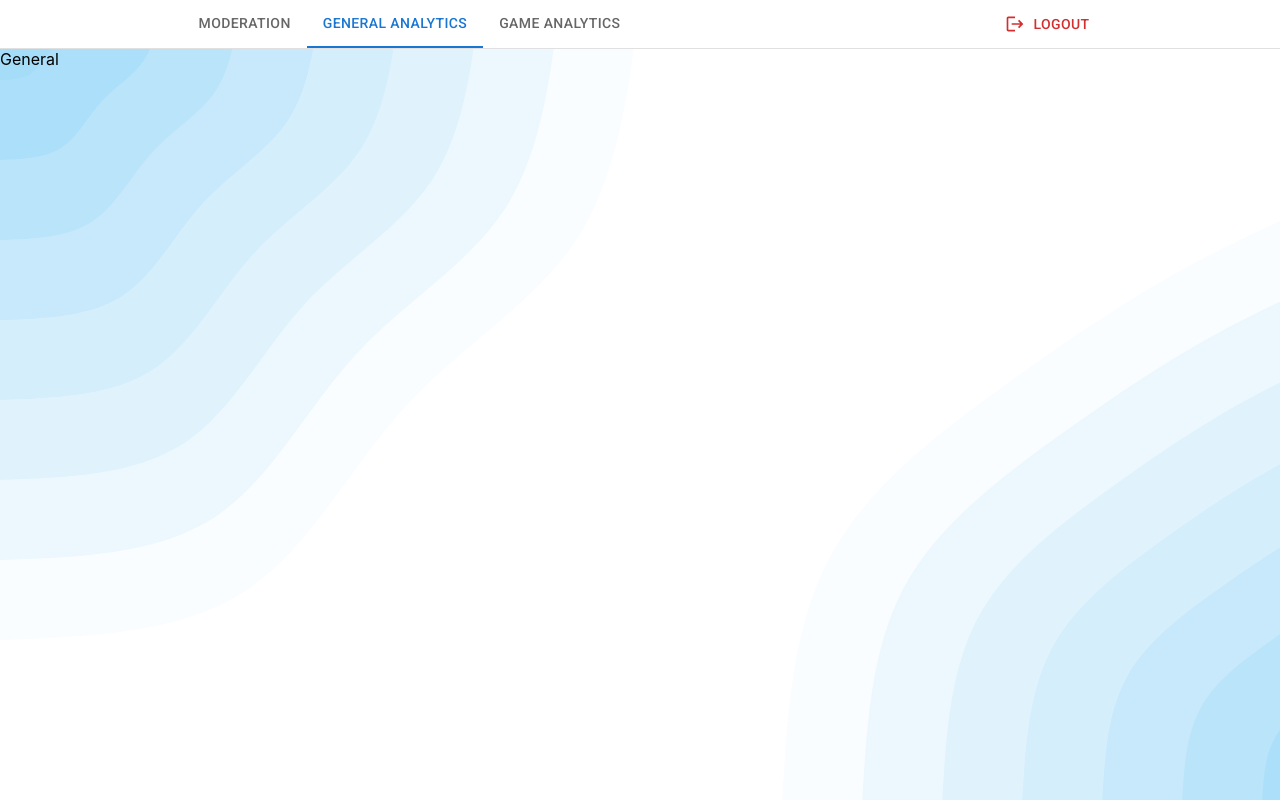
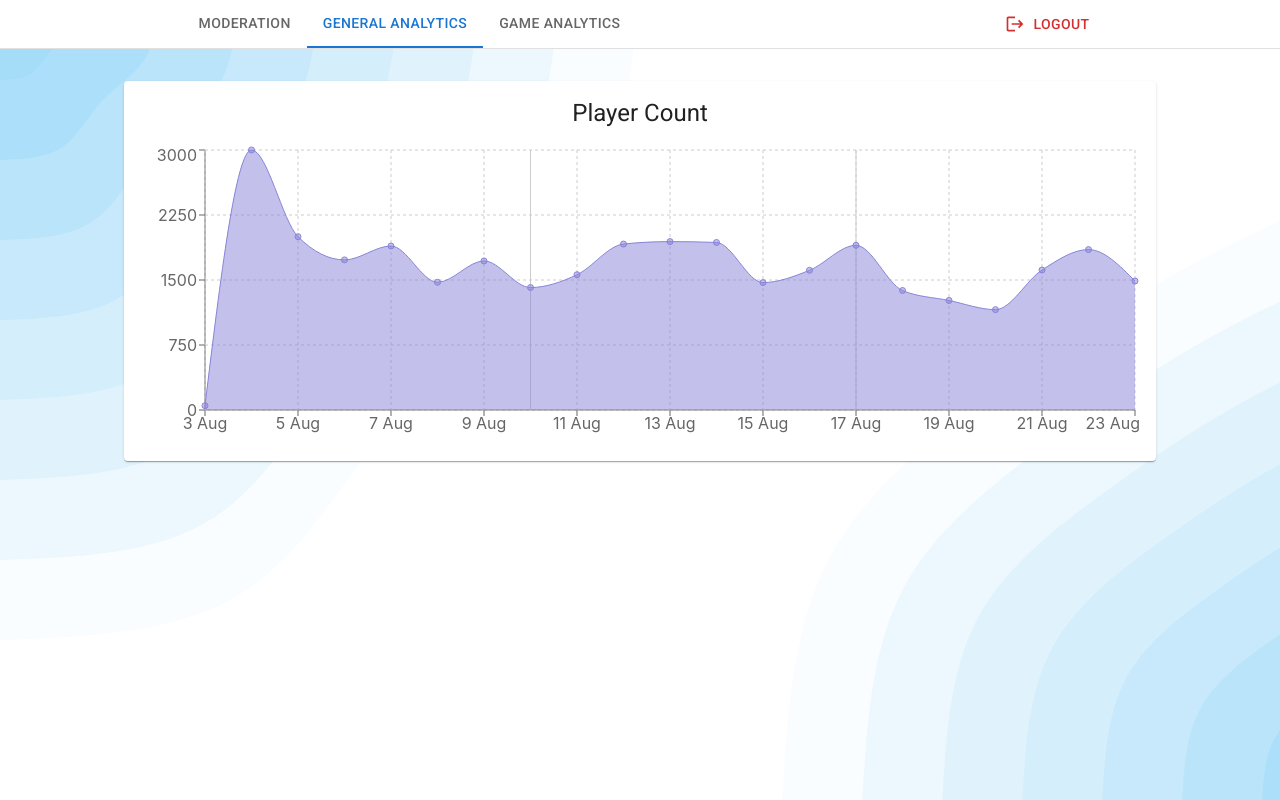
Before and after one commit to TrentShailer/Investible-Web, a React (Create React App) app in the folder Analytics/frontend/: page / in a window 1280 px wide. Both pictures are taken after a click on the tab "GENERAL ANALYTICS". Built offline with nearby package versions, Linux system fonts and the light colour scheme; no server answers.

Commit message:
Refactored Delete dialog

```diff
--- a/Analytics/frontend/package.json
+++ b/Analytics/frontend/package.json
@@ -20,6 +20,7 @@
     "react-dom": "^18.2.0",
     "react-router-dom": "^6.3.0",
     "react-scripts": "5.0.1",
+    "recharts": "^2.1.13",
     "typescript": "^4.4.2",
     "web-vitals": "^2.1.0"
   },
--- a/Analytics/frontend/src/App.tsx
+++ b/Analytics/frontend/src/App.tsx
@@ -5,7 +5,7 @@ import { useSnackbar } from "notistack";
 import Home from "./pages/Home";
 
 function App() {
-	const { enqueueSnackbar, closeSnackbar } = useSnackbar();
+	const { enqueueSnackbar } = useSnackbar();
 	if (window.innerWidth < 600) {
 		enqueueSnackbar("This site is not optimised for a mobile device.", { variant: "error" });
 	}
--- a/Analytics/frontend/src/components/MenuBar.tsx
+++ b/Analytics/frontend/src/components/MenuBar.tsx
@@ -3,7 +3,6 @@ import { Box, Button, Tab, Tabs } from "@mui/material";
 import Grid2 from "@mui/material/Unstable_Grid2";
 import axios from "axios";
 import { useSnackbar } from "notistack";
-import React, { useState } from "react";
 
 type Props = {
 	page: number;
@@ -11,7 +10,7 @@ type Props = {
 };
 
 export default function MenuBar({ page, onChange }: Props) {
-	const { enqueueSnackbar, closeSnackbar } = useSnackbar();
+	const { enqueueSnackbar } = useSnackbar();
 	const logout = () => {
 		axios
 			.delete("/api/v1/session")
--- /dev/null
+++ b/Analytics/frontend/src/components/analytics/general/Players.tsx
@@ -0,0 +1,69 @@
+import { Paper, Typography } from "@mui/material";
+import React, { useState } from "react";
+import {
+	Area,
+	AreaChart,
+	CartesianGrid,
+	Line,
+	LineChart,
+	ReferenceLine,
+	ResponsiveContainer,
+	Tooltip,
+	XAxis,
+	YAxis,
+} from "recharts";
+
+export default function Players() {
+	const [data, setData] = useState<PlayerCount[]>([
+		{ date: "3 Aug", players: 50 },
+		{ date: "4 Aug", players: 3000 },
+		{ date: "5 Aug", players: 2000 },
+		{ date: "6 Aug", players: 1732 },
+		{ date: "7 Aug", players: 1892 },
+		{ date: "8 Aug", players: 1474 },
+		{ date: "9 Aug", players: 1720 },
+		{ date: "10 Aug", players: 1413 },
+		{ date: "11 Aug", players: 1561 },
+		{ date: "12 Aug", players: 1915 },
+		{ date: "13 Aug", players: 1943 },
+		{ date: "14 Aug", players: 1933 },
+		{ date: "15 Aug", players: 1470 },
+		{ date: "16 Aug", players: 1612 },
+		{ date: "17 Aug", players: 1900 },
+		{ date: "18 Aug", players: 1379 },
+		{ date: "19 Aug", players: 1264 },
+		{ date: "20 Aug", players: 1158 },
+		{ date: "21 Aug", players: 1615 },
+		{ date: "22 Aug", players: 1851 },
+		{ date: "23 Aug", players: 1488 },
+	]);
+
+	return (
+		<Paper sx={{ padding: 2 }}>
+			<Typography variant="h5" mb={2} textAlign={"center"}>
+				Player Count
+			</Typography>
+			<AreaChart width={1000} height={300} data={data}>
+				<XAxis dataKey={"date"} />
+				<YAxis />
+				<ReferenceLine x={"17 Aug"} />
+				<ReferenceLine x={"10 Aug"} />
+				<Tooltip
+					wrapperStyle={{
+						outlineStyle: "none",
+					}}
+				/>
+
+				<CartesianGrid strokeDasharray="3 3" />
+				<Area
+					type="monotone"
+					dataKey={"players"}
+					stroke="#8884d8"
+					fillOpacity={0.5}
+					fill="#8884d8"
+					dot={true}
+				/>
+			</AreaChart>
+		</Paper>
+	);
+}
--- /dev/null
+++ b/Analytics/frontend/src/components/moderation/DeleteDialog.tsx
@@ -0,0 +1,78 @@
+import {
+	Dialog,
+	DialogTitle,
+	DialogContent,
+	DialogContentText,
+	DialogActions,
+	Button,
+} from "@mui/material";
+import axios from "axios";
+import { useSnackbar } from "notistack";
+import React from "react";
+
+type Props = {
+	Close: Function;
+	Target: LeaderboardRow | null;
+};
+
+export default function DeleteDialog({ Close, Target }: Props) {
+	const { enqueueSnackbar } = useSnackbar();
+	const Confirm = () => {
+		if (!Target) {
+			enqueueSnackbar("Target entry was not set.", { variant: "error" });
+			return;
+		}
+		axios
+			.delete(`/api/v1/leaderboard/${Target.id}`)
+			.then((response) => {
+				if (response.status === 200) {
+					enqueueSnackbar(`Sucessfully deleted leaderboard entry: ${Target.name}`, {
+						variant: "success",
+					});
+					Close(true);
+				} else {
+					throw new Error("Unexpected response: " + response.status);
+				}
+			})
+			.catch((error) => {
+				Close(true);
+				if (axios.isAxiosError(error)) {
+					enqueueSnackbar(`Failed to delete leaderboard entry: ${error.message}`, {
+						variant: "error",
+					});
+				} else {
+					enqueueSnackbar(error, {
+						variant: "error",
+					});
+				}
+			});
+	};
+
+	return (
+		<Dialog
+			open={Target ? true : false}
+			onClose={() => {
+				Close();
+			}}>
+			<DialogTitle>Delete Leaderboard Entry {Target?.name}</DialogTitle>
+			<DialogContent>
+				<DialogContentText>
+					Deleting a leaderboard entry is a permanant action and cannot be undone. This
+					will not remove the leaderboard entry from any backups of the database.
+				</DialogContentText>
+			</DialogContent>
+			<DialogActions>
+				<Button
+					onClick={() => {
+						Close();
+					}}
+					autoFocus>
+					Cancel
+				</Button>
+				<Button color="error" onClick={Confirm}>
+					Delete
+				</Button>
+			</DialogActions>
+		</Dialog>
+	);
+}
--- a/Analytics/frontend/src/global.d.ts
+++ b/Analytics/frontend/src/global.d.ts
@@ -3,3 +3,8 @@ type LeaderboardRow = {
 	name: string;
 	portfolio_value: number;
 };
+
+type PlayerCount = {
+	date: string;
+	players: number;
+};
--- a/Analytics/frontend/src/pages/Home.tsx
+++ b/Analytics/frontend/src/pages/Home.tsx
@@ -7,9 +7,9 @@ import General from "./analytics/General";
 import Moderation from "./Moderation";
 
 export default function Home() {
-	const [page, setPage] = useState(0);
+	const [page, setPage] = useState<number>();
 	const [Body, setBody] = useState(<></>);
-	const { enqueueSnackbar, closeSnackbar } = useSnackbar();
+	const { enqueueSnackbar } = useSnackbar();
 
 	const onFocus = () => {
 		axios
@@ -35,6 +35,11 @@ export default function Home() {
 	};
 
 	useEffect(() => {
+		let storedPage = window.localStorage.getItem("page");
+		if (storedPage) {
+			setPage(parseInt(storedPage));
+		}
+
 		window.addEventListener("focus", onFocus);
 
 		return () => {
@@ -43,6 +48,9 @@ export default function Home() {
 	}, []);
 
 	useEffect(() => {
+		if (page !== undefined) {
+			window.localStorage.setItem("page", page.toString());
+		}
 		switch (page) {
 			case 0:
 				setBody(<Moderation />);
@@ -59,7 +67,7 @@ export default function Home() {
 	return (
 		<>
 			<MenuBar
-				page={page}
+				page={page ? page : 0}
 				onChange={(value: number) => {
 					setPage(value);
 				}}
--- a/Analytics/frontend/src/pages/Login.tsx
+++ b/Analytics/frontend/src/pages/Login.tsx
@@ -8,7 +8,7 @@ import { useSnackbar } from "notistack";
 export default function Login() {
 	const [password, setPassword] = useState("");
 	const [helperText, setHelperText] = useState("");
-	const { enqueueSnackbar, closeSnackbar } = useSnackbar();
+	const { enqueueSnackbar } = useSnackbar();
 
 	const Submit = () => {
 		setHelperText("");
--- a/Analytics/frontend/src/pages/analytics/General.tsx
+++ b/Analytics/frontend/src/pages/analytics/General.tsx
@@ -1,5 +1,15 @@
+import { Container } from "@mui/material";
+import Grid2 from "@mui/material/Unstable_Grid2";
 import React from "react";
+import Players from "../../components/analytics/general/Players";
 
 export default function General() {
-	return <div>General</div>;
+	return (
+		<Container>
+			<Grid2 sx={{ marginTop: 4 }} container justifyContent={"center"}>
+				<Players />
+			</Grid2>
+			<Grid2 sx={{ marginTop: 4 }} container justifyContent={"space-around"}></Grid2>
+		</Container>
+	);
 }
```
Also changed, not shown: Analytics/frontend/src/pages/Moderation.tsx (+14 -69 lines), 1 other file (tests, documents, lock files or other folders).
